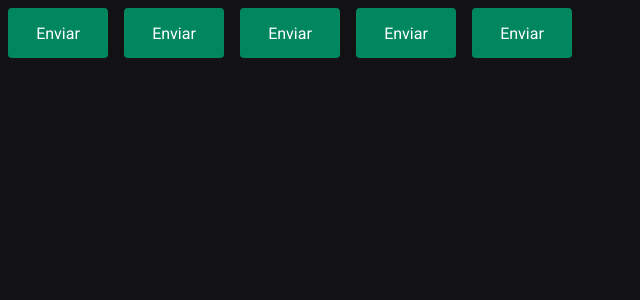
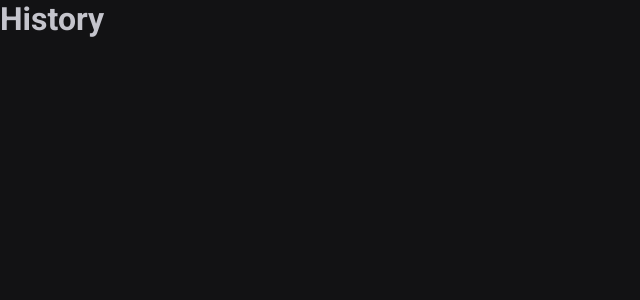
Before and after one commit to Vih6460/MBA_Pomodoro, a React (Vite) app: page /history in a window 1280 px wide. Shown: the top 300 px of the page, without its empty margins (0-640 px from the left). Built offline with nearby package versions, Linux system fonts and the light colour scheme.

Commit message:
adding react router dom

```diff
--- a/package.json
+++ b/package.json
@@ -12,6 +12,7 @@
   "dependencies": {
     "react": "^18.3.1",
     "react-dom": "^18.3.1",
+    "react-router-dom": "^7.1.1",
     "styled-components": "^6.1.14"
   },
   "devDependencies": {
--- a/src/App.tsx
+++ b/src/App.tsx
@@ -1,16 +1,15 @@
 import { ThemeProvider } from "styled-components"
-import { Button } from "./components/Button"
+import { BrowserRouter } from "react-router-dom"
 import { defaultTheme } from "./styles/themes/default"
 import { GlobalStyle } from "./styles/global"
+import { Router } from "./Router"
 
 export function App() {
   return (
     <ThemeProvider theme={defaultTheme}>
-      <Button variant="primary"/>
-      <Button variant="secondary"/>
-      <Button variant="success"/>
-      <Button variant="danger"/>
-      <Button />
+      <BrowserRouter>
+        <Router />
+      </BrowserRouter>
       <GlobalStyle />
     </ThemeProvider>
   )
--- /dev/null
+++ b/src/Router.tsx
@@ -0,0 +1,12 @@
+import { Routes, Route } from "react-router-dom";
+import { Home } from "./pages/Home";
+import { History } from "./pages/History";
+
+export function Router(){
+    return (
+        <Routes>
+            <Route path="/" element={<Home />}/>
+            <Route path="/history" element={<History />}/>
+        </Routes>
+    );
+}
--- a/src/components/Button.styles.ts
+++ /dev/null
@@ -1,31 +0,0 @@
-import styled, { css } from "styled-components";
-
-export type ButtonVariant = 'primary' | 'secondary' | 'success' | 'danger';
-
-interface ButtonContainerProps {
-    variant: ButtonVariant;
-}
-
-const buttonVariants = {
-    primary: 'purple',
-    secondary: 'orange',
-    success: 'green',
-    danger: 'red'
-}
-
-export const ButtonContainer = styled.button<ButtonContainerProps>`
-    width: 100px;
-    height: 50px;
-    border-radius: 4px;
-    border: 0;
-    margin: 8px;
-
-    background-color: ${props => props.theme["green-500"]};
-    color: ${props => props.theme.white};
-
-    /* ${props => {
-        return css`
-            background-color: ${buttonVariants[props.variant]}
-        `
-    }} */
-`
--- a/src/components/Button.tsx
+++ /dev/null
@@ -1,9 +0,0 @@
-import { ButtonContainer, ButtonVariant } from './Button.styles'
-
-interface ButtonProps {
-    variant?: ButtonVariant;
-}
-
-export function Button({variant= 'primary'}: ButtonProps){
-    return <ButtonContainer variant={variant}>Enviar</ButtonContainer>
-}
--- /dev/null
+++ b/src/pages/History.tsx
@@ -0,0 +1,3 @@
+export function History(){
+    return <h1>History</h1>
+}
--- /dev/null
+++ b/src/pages/Home.tsx
@@ -0,0 +1,3 @@
+export function Home(){
+    return <h1>Home</h1>
+}
```
Also changed, not shown: 1 other file (tests, documents, lock files or other folders).
